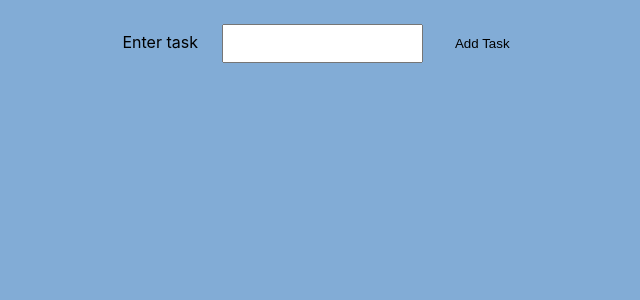
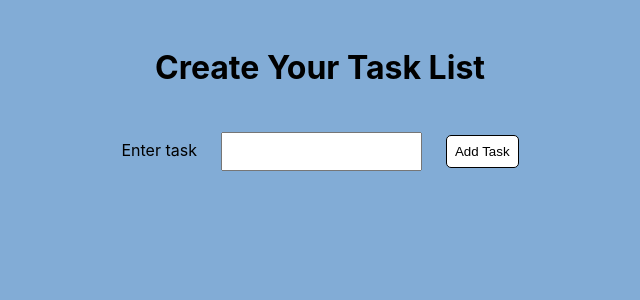
Before and after one commit to TechnicolorPanda/tasks-list, a React (Create React App) app in the folder task-app/: page / in a window 1280 px wide. Shown: the top 300 px of the page, without its empty margins (320-960 px from the left). Built offline with nearby package versions, Linux system fonts and the light colour scheme.

Commit message:
adds CSS styling

```diff
--- a/task-app/src/App.css
+++ b/task-app/src/App.css
@@ -29,3 +29,11 @@ h1 {
     font-size: 2em;
     margin-top: 1.5em;
 }
+
+.submit {
+  padding: 8px;
+  background-color: white;
+  border: 1px solid;
+  color: black;
+  border-radius: 5px;
+}
--- a/task-app/src/App.js
+++ b/task-app/src/App.js
@@ -44,6 +44,7 @@ const App = () => {
 
   return (
     <div>
+      <h1>Create Your Task List</h1>
 
       {/* creates form to enter in new task */}
 
@@ -55,7 +56,7 @@ const App = () => {
           type="text"
           id="taskInput"
         />
-        <button type="submit">Add Task</button>
+        <button type = 'submit' className = 'submit'>Add Task</button>
       </form>
 
       {/* passes each array item to Overview component for rendering */}
--- a/task-app/src/components/Overview.css
+++ b/task-app/src/components/Overview.css
@@ -15,11 +15,12 @@
 
   ul {
       list-style-type: none;
-      padding: 5px;
+      padding: 0px;
   }
 
   li {
-      padding: 5px;
+      padding: 0px;
+      margin-left: 8%;
   }
 
   svg {
@@ -31,3 +32,7 @@
     background-color: #82acd6;
     border: none;
   }
+
+  button:hover {
+    background-color: #b0d0f0
+  }
--- a/task-app/src/components/Overview.js
+++ b/task-app/src/components/Overview.js
@@ -8,8 +8,6 @@ const Overview = (props) => {
     task,
     number,
   } = props;
-
-  console.log(task);
 
   const trashIcon = <FontAwesomeIcon icon = {faTrash} />
   const editIcon = <FontAwesomeIcon icon = {faEdit} />
```
Also changed, not shown: 1 other file (tests, documents, lock files or other folders).
